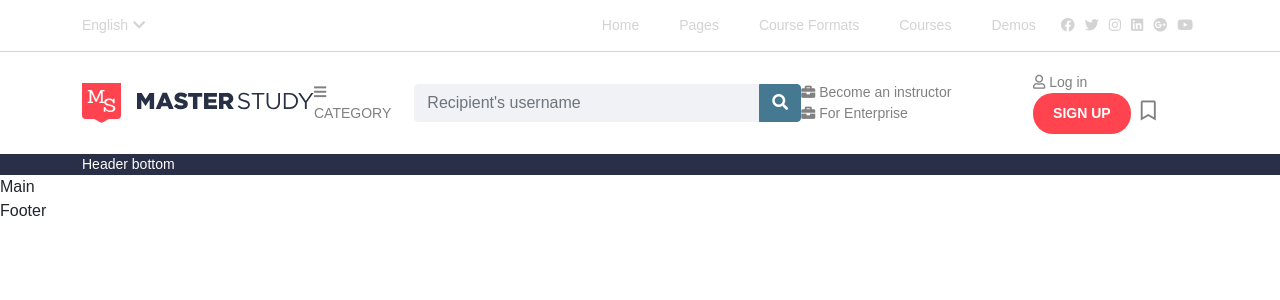
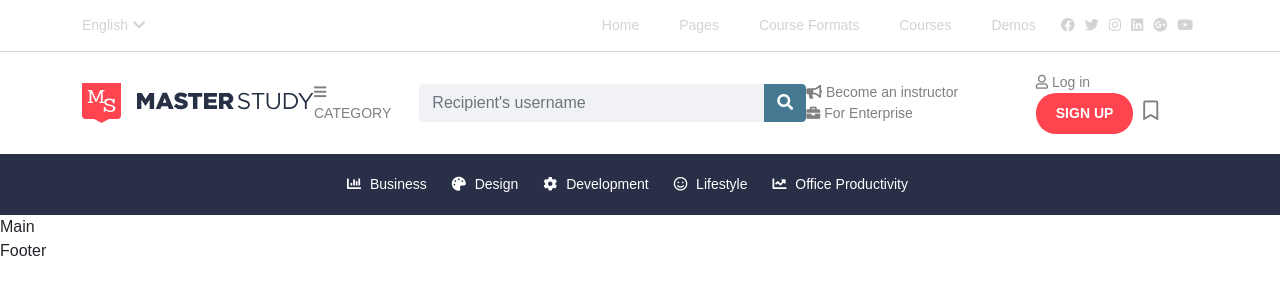
Before and after one commit to radfarelmira/proj-html-vuejs, a Vue app: page / in a window 1280 px wide. Shown: the top 300 px of the page. Built offline with nearby package versions, Linux system fonts and the light colour scheme.

Commit message:
add header bottom

```diff
--- a/src/App.vue
+++ b/src/App.vue
@@ -1,6 +1,6 @@
 <template>
   <div id="app">
-    <Header :headerToplinksArray="headerTopLinks" :headerTopIconsArray="headerTopIcons"/>
+    <Header :headerToplinksArray="headerTopLinks" :headerTopIconsArray="headerTopIcons" :headerBottomLinksArray="headerBottomLinks"/>
 
     <main>
       Main
@@ -69,6 +69,33 @@ export default {
           class: 'fab fa-youtube',
           url: 'https://youtube.com/'
         },
+      ],
+      headerBottomLinks: [
+        {
+          text: 'business',
+          class: 'fas fa-chart-bar',
+          url: '#'
+        },
+        {
+          text: 'design',
+          class: 'fas fa-palette',
+          url: '#'
+        },
+        {
+          text: 'development',
+          class: 'fas fa-cog',
+          url: '#'
+        },
+        {
+          text: 'lifestyle',
+          class: 'far fa-smile',
+          url: '#'
+        },
+        {
+          text: 'office productivity',
+          class: 'fas fa-chart-line',
+          url: '#'
+        },
       ]
     }
   }
--- a/src/components/Header.vue
+++ b/src/components/Header.vue
@@ -49,7 +49,7 @@
 
             <div class="colaboration">
                 <a href="#">
-                    <i class="fas fa-briefcase"></i>
+                    <i class="fas fa-bullhorn"></i>
                     Become an instructor
                 </a>
 
@@ -77,7 +77,14 @@
       <!-- Header Bottom -->
       <div class="header-bottom">
         <div class="container">
-            Header bottom
+            <ul>
+                <li v-for="(link, index) in headerBottomLinksArray" :key="index">
+                    <a :href="link.url">
+                        <i :class="link.class"></i>
+                        {{link.text}}
+                    </a>
+                </li>
+            </ul>
         </div>
       </div>
   </header>
@@ -88,7 +95,8 @@ export default {
     name: 'Header',
     props: {
         headerToplinksArray: Array,
-        headerTopIconsArray: Array
+        headerTopIconsArray: Array,
+        headerBottomLinksArray: Array
     },
 }
 </script>
@@ -159,8 +167,9 @@ header{
             .input{
                 display: flex;
                 align-items: center;
+
                 a{
-                    margin-right: 10px;
+                    margin-right: 15px;
                     text-transform: uppercase;
                 }
 
@@ -200,7 +209,22 @@ header{
 
     .header-bottom{
         background-color: $secondary_color;
-        color: #ffffff
+        color: #ffffff;
+        padding: 20px 0;
+
+        ul{
+            display: flex;
+            justify-content: center;
+
+            li{
+                margin-right: 25px;
+                text-transform: capitalize;
+
+                i{
+                    margin-right: 5px;
+                }
+            }
+        }
     }
 }
 </style>
```
